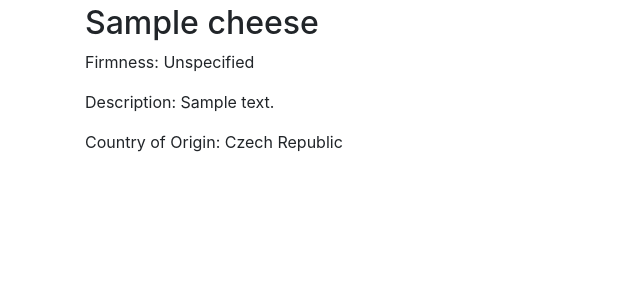
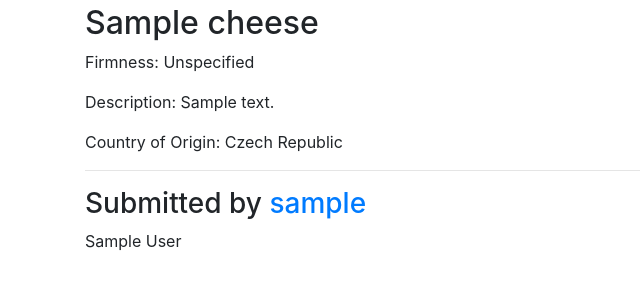
Before and after one commit to feldroy/everycheese, a Django app: a page that uses everycheese/templates/cheeses/cheese_detail.html in a window 1280 px wide. Shown: the part 56-356 px from the top of the page, without its empty margins (0-640 px from the left). Run offline with Django 3.2, Linux system fonts and the light colour scheme; tables that the repository leaves empty hold one stand-in row (values such as "Sample post"); some libraries are stand-ins or nearby versions.

Commit message:
Track and display the creator of each cheese

```diff
--- a/everycheese/cheeses/urls.py
+++ b/everycheese/cheeses/urls.py
@@ -19,6 +19,4 @@ urlpatterns = [
         view=views.CheeseDetailView.as_view(),
         name='detail'
     ),
-
-
 ]
--- a/everycheese/cheeses/views.py
+++ b/everycheese/cheeses/views.py
@@ -17,3 +17,7 @@ class CheeseDetailView(DetailView):
 class CheeseCreateView(LoginRequiredMixin, CreateView):
     model = Cheese
     fields = ['name', 'description', 'firmness', 'country_of_origin']
+
+    def form_valid(self, form):
+        form.instance.creator = self.request.user
+        return super().form_valid(form)
--- a/everycheese/templates/cheeses/cheese_detail.html
+++ b/everycheese/templates/cheeses/cheese_detail.html
@@ -22,6 +22,14 @@
     </p>
 {% endif %}
 
+<hr />
+
+{% if cheese.creator %}
+    <h3>Submitted by <a href="{{ cheese.creator.get_absolute_url }}">{{ cheese.creator.username }}</a></h3>
+    {% if cheese.creator.name %}
+        <p>{{ cheese.creator.name }}</p>
+    {% endif %}
+{% endif %}
 
 
 
```
